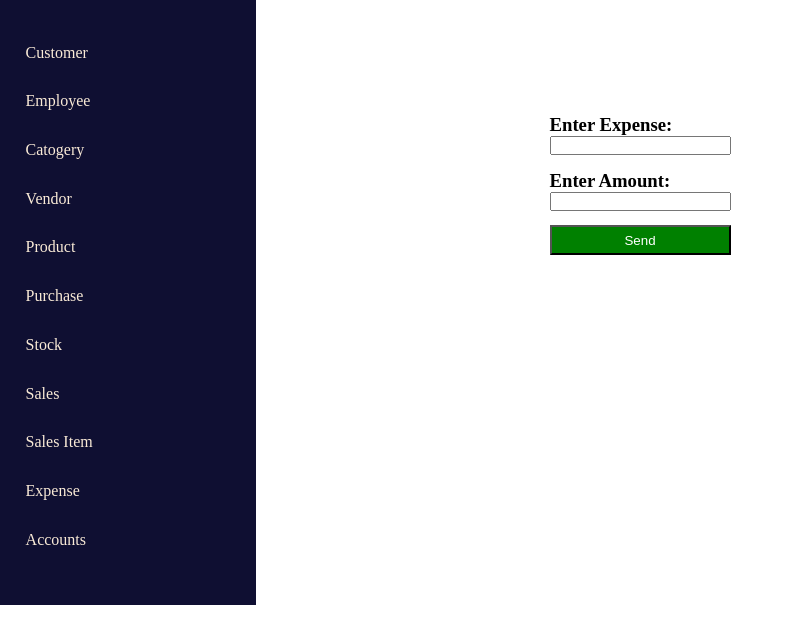
After one commit to adiishhh/ERP-prjct, a Django app: page /expenseForm in a window 1280 px wide. The commit adds this page. Shown: the top 644 px of the page, without its empty margins (0-794 px from the left). Run offline with Django 4.2, Linux system fonts and the light colour scheme.

Commit message:
third commit

```diff
--- a/djangoprjct/urls.py
+++ b/djangoprjct/urls.py
@@ -37,4 +37,7 @@ urlpatterns = [
     path('saleItem', saleItem, name='saleItem'),
     path('accounts', accounts, name='accounts'),
     path('deleteDataAccounts/<int:id>', deleteDataAccounts, name='deleteDataAccounts'),
+    path('expense', expense, name='expense'),
+    path('expenseForm', expenseForm, name='expenseForm'),
+    path('deleteExpense/<int:id>', deleteExpense, name='deleteExpense'),
 ]
--- a/home/admin.py
+++ b/home/admin.py
@@ -11,3 +11,6 @@ admin.site.register(purchaseFormData)
 admin.site.register(StockData)
 admin.site.register(SalesForm)
 admin.site.register(SaleItem)
+admin.site.register(accountData)
+admin.site.register(Transaction)
+admin.site.register(expenseData)
--- a/home/models.py
+++ b/home/models.py
@@ -100,3 +100,7 @@ class Transaction(models.Model):
 
     def __str__(self):
         return f"{self.date} - {self.type}"
+
+class expenseData(models.Model):
+    expense = models.CharField(max_length=200)
+    amount = models.CharField(max_length=200)
--- a/home/views.py
+++ b/home/views.py
@@ -183,18 +183,25 @@ def stock(request):
     if request.method == 'POST':
         product_id = request.POST.get('product')
         product = productFormData.objects.get(id=product_id)
+
         purchases = purchaseFormData.objects.filter(product=product)
-        total_purchase_quantity = 0
-        for purchase in purchases:
-            if purchase.quantity:
-                total_purchase_quantity += int(purchase.quantity)
+        total_purchase_quantity = sum(int(purchase.quantity) for purchase in purchases if purchase.quantity)
+
+        sales = SaleItem.objects.filter(stock__product=product)
+        total_sale_quantity = sum(int(sale.quantity) for sale in sales if sale.quantity)
+
         if product.unit:
-            stock_quantity = int(product.unit) + total_purchase_quantity
-            if stock_quantity < 0:
-                stock_quantity = 0
+            total_quantity = int(product.unit) + total_purchase_quantity - total_sale_quantity
         else:
-            stock_quantity = 0
-        StockData.objects.create(product=product, total_quantity=stock_quantity, selling_price=product.price)
+            total_quantity = total_purchase_quantity - total_sale_quantity
+
+        stock_data, created = StockData.objects.get_or_create(product=product, defaults={'total_quantity': total_quantity, 'selling_price': product.price})
+
+        if not created:
+            stock_data.total_quantity = total_quantity
+            stock_data.selling_price = product.price
+            stock_data.save()
+
     stocks = StockData.objects.all()
     return render(request, 'stock.html', {'products': products, 'stocks': stocks})
 
@@ -202,9 +209,6 @@ def deleteDataStock(request, id):
     data = StockData.objects.get(id=id)
     data.delete()
     return redirect('/stock')
-
-from django.shortcuts import render,redirect
-from .models import *
 
 def sales(request):
     sales = SalesForm.objects.all()
@@ -257,11 +261,39 @@ def saleItem(request):
 
 def accounts(request):
     transactions = Transaction.objects.all()
-    total_debit = sum(transaction.debit for transaction in transactions)
-    total_credit = sum(transaction.credit for transaction in transactions)
-    return render(request, 'accounts.html', {'transactions': transactions, 'total_debit': total_debit, 'total_credit': total_credit})
+    account_data = accountData.objects.all()
+    total_debit = sum(transaction.debit for transaction in transactions) + sum(data.debit for data in account_data)
+    total_credit = sum(transaction.credit for transaction in transactions) + sum(data.credit for data in account_data)
+    return render(request, 'accounts.html', {'transactions': transactions, 'account_data': account_data, 'total_debit': total_debit, 'total_credit': total_credit})
 
 def deleteDataAccounts(request, id):
     data = accountData.objects.get(id=id)
     data.delete()
     return redirect('/accounts')
+
+def expense(request):
+    if request.method == 'POST':
+        name = request.POST.get('name')
+        amount = request.POST.get('amount')
+        expense = expenseData.objects.create(name=name, amount=amount)
+        accountData.objects.create(debit=Decimal(amount), credit=0, type="Expense")
+        return redirect('/expense')
+    expense = expenseData.objects.all()
+    return render(request, 'expense.html', {'expense': expense})
+
+def expenseForm(request):
+    if request.method == 'POST':
+        expense = request.POST.get('expense')
+        amount = request.POST.get('amount')
+        data = expenseData.objects.create(expense=expense, amount=amount)
+        accountData.objects.create(debit=Decimal(amount), credit=0, type="Expense")
+        return redirect('/expense')
+    return render(request, 'expenseForm.html')
+
+def deleteExpense(request, id):
+    expense = expenseData.objects.get(id=id)
+    account_data = accountData.objects.filter(type="Expense", debit=expense.amount)
+    if account_data.exists():
+        account_data.delete()
+    expense.delete()
+    return redirect('/expense')
--- /dev/null
+++ b/templates/expenseForm.html
@@ -0,0 +1,37 @@
+{% extends "index.html" %}
+
+{% block expenseForm_content %}
+<style>
+    .contact-text{
+        width: 100%;
+        display: flex;
+        justify-content: center;
+        position: absolute;
+        top: 100px;
+    }
+    .form-content{
+        margin: 8% 0%;
+    }
+    .submit-button{
+        width: 100%;
+        background-color: green;
+        padding: 3% 0%;
+        color: white;
+    }
+</style>
+<div class="contact-text">
+   <form method="post">
+    {% csrf_token %}
+    <div class="form-content">
+        <h3>Enter  Expense:</h3>
+        <input type="text" name="expense">
+    </div>
+    <div class="form-content">
+        <h3>Enter  Amount:</h3>
+        <input type="text" name="amount">
+    </div>
+    <button type="submit" class="submit-button">Send</button>
+   </form>
+</div>
+
+{% endblock expenseForm_content %}
--- a/templates/index.html
+++ b/templates/index.html
@@ -17,7 +17,7 @@
         }
         .nav_list{
             padding: 10%;
-            padding-top: 15%;
+            padding-top: 5%;
             list-style-type: none;
             height: 100%;
         }
@@ -42,6 +42,7 @@
             <a href="{% url 'stock' %}"><li>Stock</li></a>
             <a href="{% url 'sales' %}"><li>Sales</li></a>
             <a href="{% url 'saleItem' %}"><li>Sales Item</li></a>
+            <a href="{% url 'expense' %}"><li>Expense</li></a>
             <a href="{% url 'accounts' %}"><li>Accounts</li></a>
         </ul>
     </nav>
@@ -130,6 +131,14 @@
 
     {% endblock accounts_content %}
 
+    {% block expense_content %}
+
+    {% endblock expense_content %}
+
+    {% block expenseForm_content %}
+
+    {% endblock expenseForm_content %}
+
 
 </body>
 </html>
--- a/templates/saleItem.html
+++ b/templates/saleItem.html
@@ -13,7 +13,7 @@
     }
     table{
         border: 1px solid black;
-        width: 100%;
+        width: 80%;
         height: auto;
     }
     th,td{
@@ -24,14 +24,14 @@
     <table>
         <tbody>
             <th>Sale info</th>
-            <th>Stock</th>
+            <th>Item</th>
             <th>Quantity</th>
         </tbody>
         <tbody>
             {% for sale_item in sale_items %}
             <tr>
                 <td>{{sale_item.sales_form.customer.name}} - {{sale_item.sales_form.employee.name}}</td>
-                <td>{{sale_item.stock.product.name}} - {{sale_item.stock.total_quantity}}</td>
+                <td>{{sale_item.stock.product.name}}</td>
                 <td>{{sale_item.quantity}}</td>
             </tr>
             {% endfor %}
```
Also changed, not shown: templates/accounts.html (+8 -0 lines), templates/expense.html (added, +64 -0 lines), db.sqlite3, home/migrations/0016_expensedata.py (added), home/migrations/0017_rename_name_expensedata_expense.py (added).
